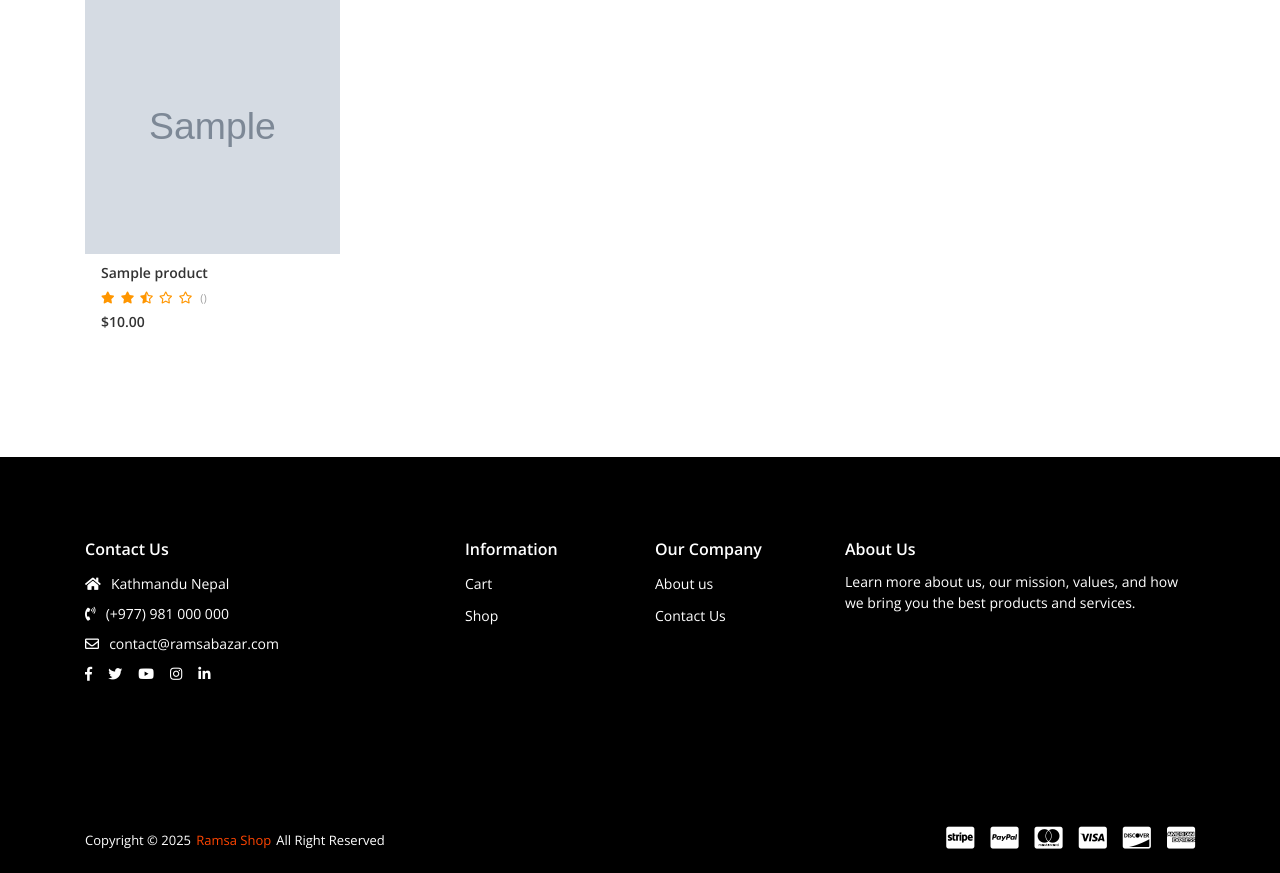
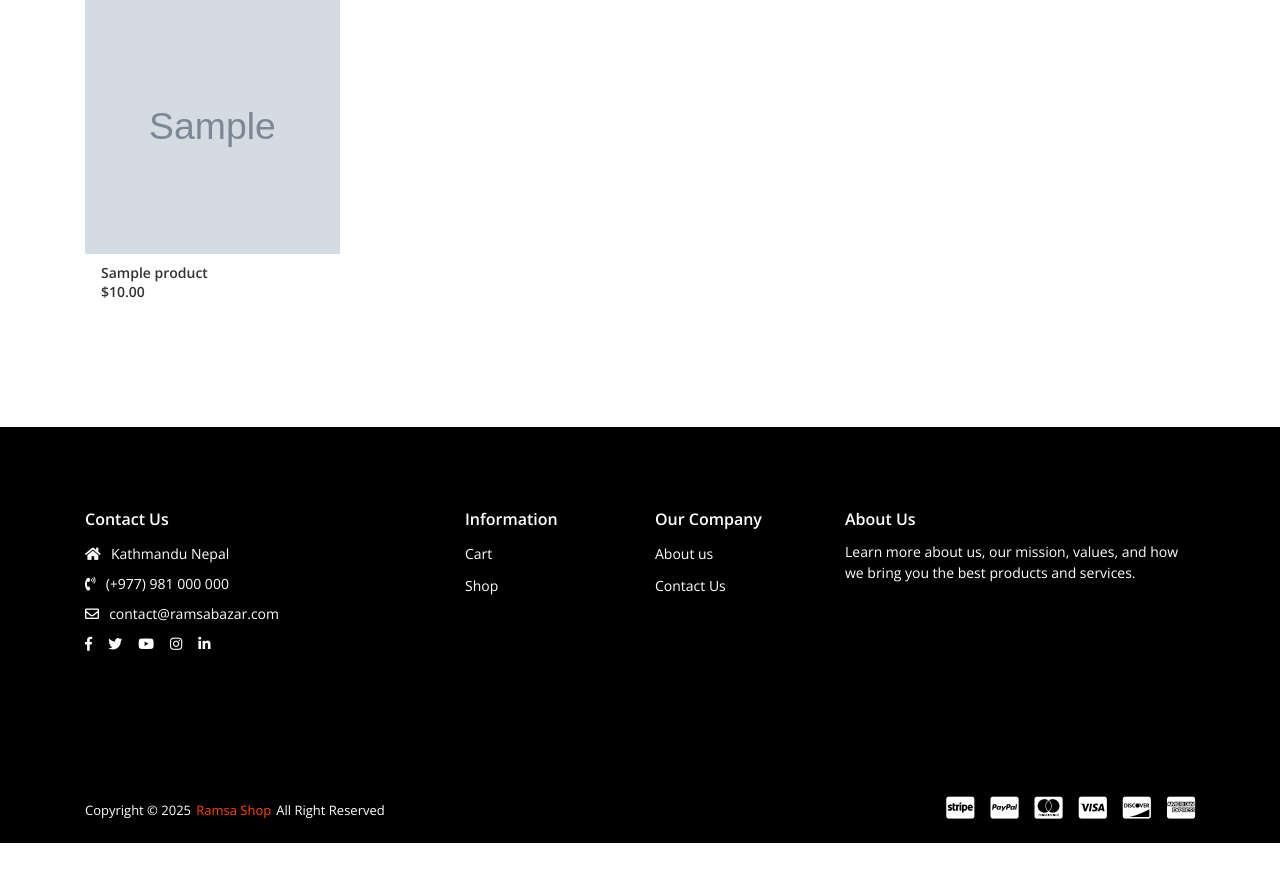
Before and after one commit to SujanSi/Ramsa_Bazar, a Django app: page /category/1/ in a window 1280 px wide. Shown: the part 456-1329 px from the top of the page. After the commit the page ends 1299 px from the top, so only its background shows below. Run offline with Django 5.2, Linux system fonts and the light colour scheme; tables that the repository leaves empty hold one stand-in row (values such as "Sample post"); grey boxes marked "Sample" are stand-in pictures; some libraries are stand-ins or nearby versions.

Commit message:
minor changes

```diff
--- a/dashboard/views.py
+++ b/dashboard/views.py
@@ -11,8 +11,10 @@ from datetime import timedelta
 from django.utils import timezone
 from django.db.models.functions import TruncDate
 from django.db.models import Count, Sum, F, ExpressionWrapper, fields
+import json
 
 # Create your views here.
+@check_blacklisted
 @login_required
 def vendor_dashboard(request):
     # Ensure the user is a vendor
--- a/shop/templates/shop/category_products.html
+++ b/shop/templates/shop/category_products.html
@@ -54,14 +54,7 @@
                                                 <div class="product-m__name">
                                                     <a href="{% url 'shop:product_detail' product_id=product.id %}">{{ product.name|truncatechars:14 }}</a>
                                                 </div>
-                                                <div class="product-m__rating gl-rating-style">
-                                                    <i class="fas fa-star"></i>
-                                                    <i class="fas fa-star"></i>
-                                                    <i class="fas fa-star-half-alt"></i>
-                                                    <i class="far fa-star"></i>
-                                                    <i class="far fa-star"></i>
-                                                    <span class="product-m__review">({{ product.reviews.count }})</span>
-                                                </div>
+
                                                 <div class="product-m__price">${{ product.price }}</div>
                                                 <div class="product-m__hover">
                                                     <div class="product-m__preview-description">
--- a/shop/views.py
+++ b/shop/views.py
@@ -28,7 +28,7 @@ def home(request):
 
     # Get products added in the last 30 days
     time_threshold = now - timedelta(days=30)
-    new_arrival = Product.objects.filter(created_at__gte=time_threshold, status='approved')
+    new_arrival = Product.objects.filter(created_at__gte=time_threshold, status='approved', product_type = "selling")
 
     # Get only selling products
     selling_products = Product.objects.filter(product_type='selling', status='approved')
@@ -426,7 +426,7 @@ def place_order(request):
             }
 
             headers = {
-                'Authorization': f'Key {KHALTI_SECRET_KEY}',  # Corrected to a string
+                 'Authorization': 'Key 28808af5b2f74228b7da6ba0a27b1e7e',  # Corrected to a string
                 'Content-Type': 'application/json',
             }
 
--- a/templates/home.html
+++ b/templates/home.html
@@ -354,12 +354,6 @@
                                 <span class="product-o__name">
                                     <a href="{% url 'shop:product_detail' product.id %}">{{ product.name|slice:":8" }}</a>
                                 </span>
-                                <div class="product-o__rating gl-rating-style">
-                                    {% for _ in "12345"|make_list %}
-                                        <i class="{% if forloop.counter <= product.rating %}fas{% else %}far{% endif %} fa-star"></i>
-                                    {% endfor %}
-                                    <span class="product-o__review">({{ product.reviews.count }})</span>
-                                </div>
                                 <span class="product-o__price">${{ product.price }}
                                     {% if product.discount_price %}
                                         <span class="product-o__discount">${{ product.discount_price }}</span>
```
